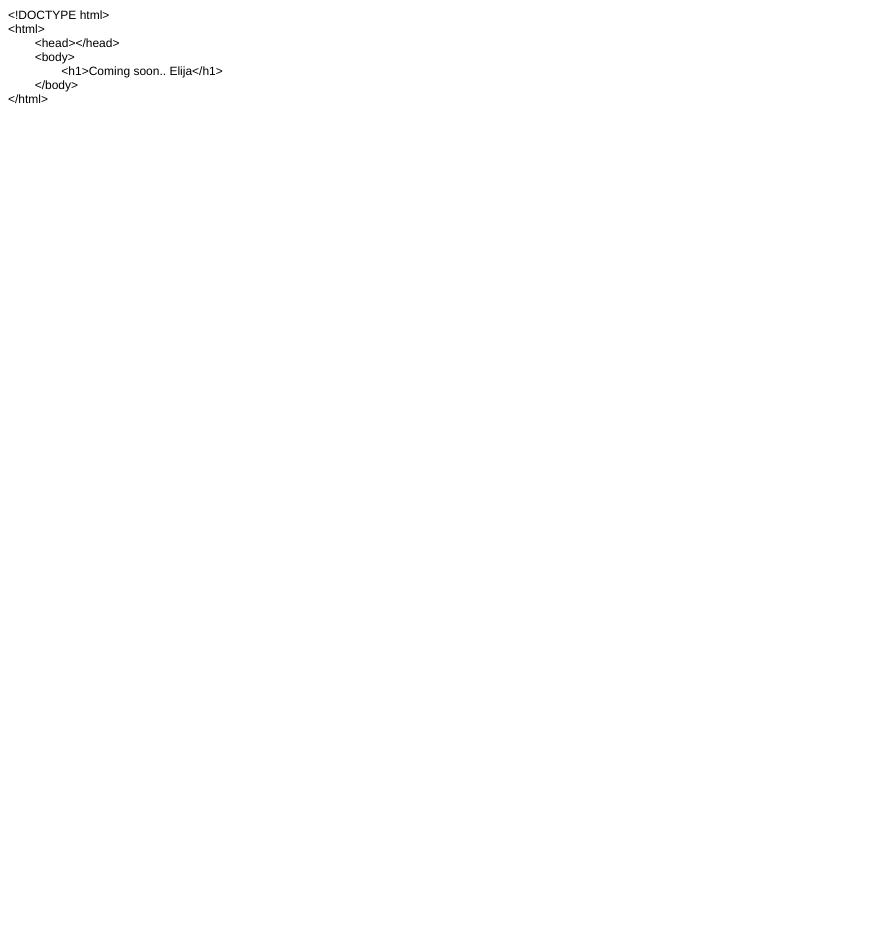
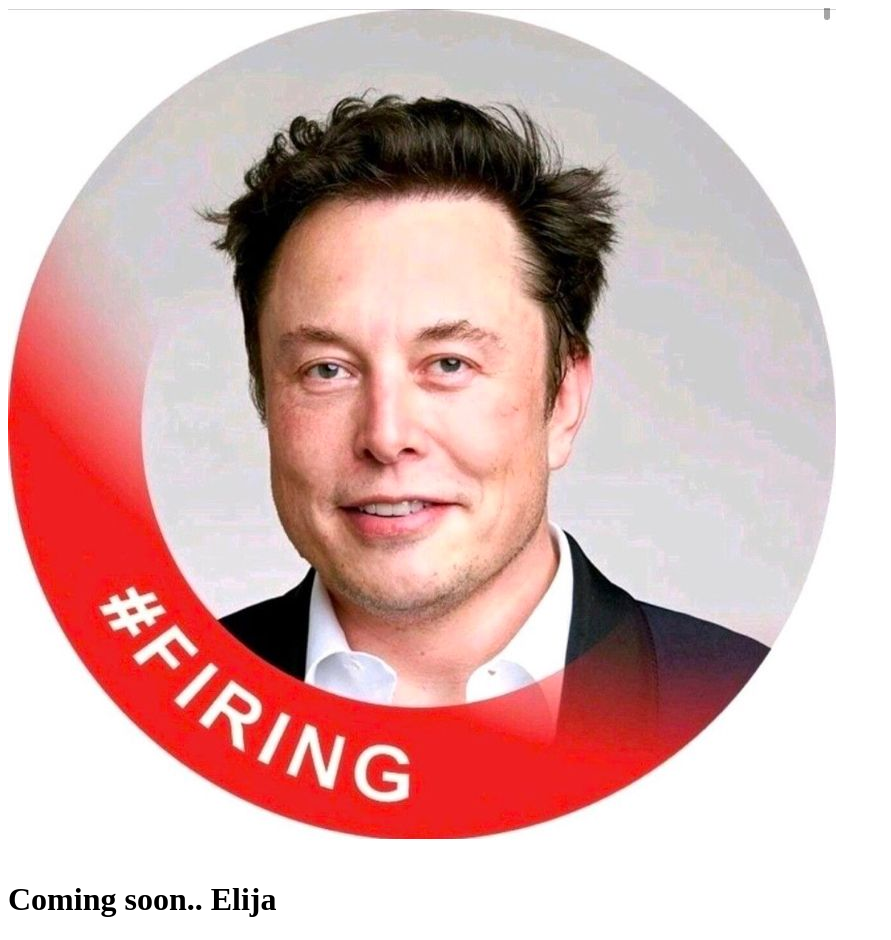
Before and after one commit to el-vida/git-101, a plain HTML site: page index.html in a window 1280 px wide. Shown: the whole page, without its empty margins (0-891 px from the left). Before the commit the page ends 800 px from the top, so only its background shows below. Drawn offline with Linux system fonts and the light colour scheme.

Commit message:
added Elon picture

```diff
--- a/index.html
+++ b/index.html
@@ -1,23 +1,8 @@
-<!DOCTYPE html PUBLIC "-//W3C//DTD HTML 4.01//EN" "http://www.w3.org/TR/html4/strict.dtd">
+<!DOCTYPE html>
 <html>
-<head>
-  <meta http-equiv="Content-Type" content="text/html; charset=utf-8">
-  <meta http-equiv="Content-Style-Type" content="text/css">
-  <title></title>
-  <meta name="Generator" content="Cocoa HTML Writer">
-  <meta name="CocoaVersion" content="2299.6">
-  <style type="text/css">
-    p.p1 {margin: 0.0px 0.0px 0.0px 0.0px; font: 12.0px Helvetica}
-    span.Apple-tab-span {white-space:pre}
-  </style>
-</head>
-<body>
-<p class="p1">&lt;!DOCTYPE html&gt;</p>
-<p class="p1">&lt;html&gt;</p>
-<p class="p1"><span class="Apple-tab-span">	</span>&lt;head&gt;&lt;/head&gt;</p>
-<p class="p1"><span class="Apple-tab-span">	</span>&lt;body&gt;</p>
-<p class="p1"><span class="Apple-tab-span">	</span><span class="Apple-tab-span">	</span>&lt;h1&gt;Coming soon.. Elija&lt;/h1&gt;</p>
-<p class="p1"><span class="Apple-tab-span">	</span>&lt;/body&gt;</p>
-<p class="p1">&lt;/html&gt;</p>
-</body>
+  <head></head>
+  <body>
+    <img src="elon.jpg" alt="">
+    <h1>Coming soon.. Elija</h1>
+  </body>
 </html>
```
Also changed, not shown: elon.jpg (added).
